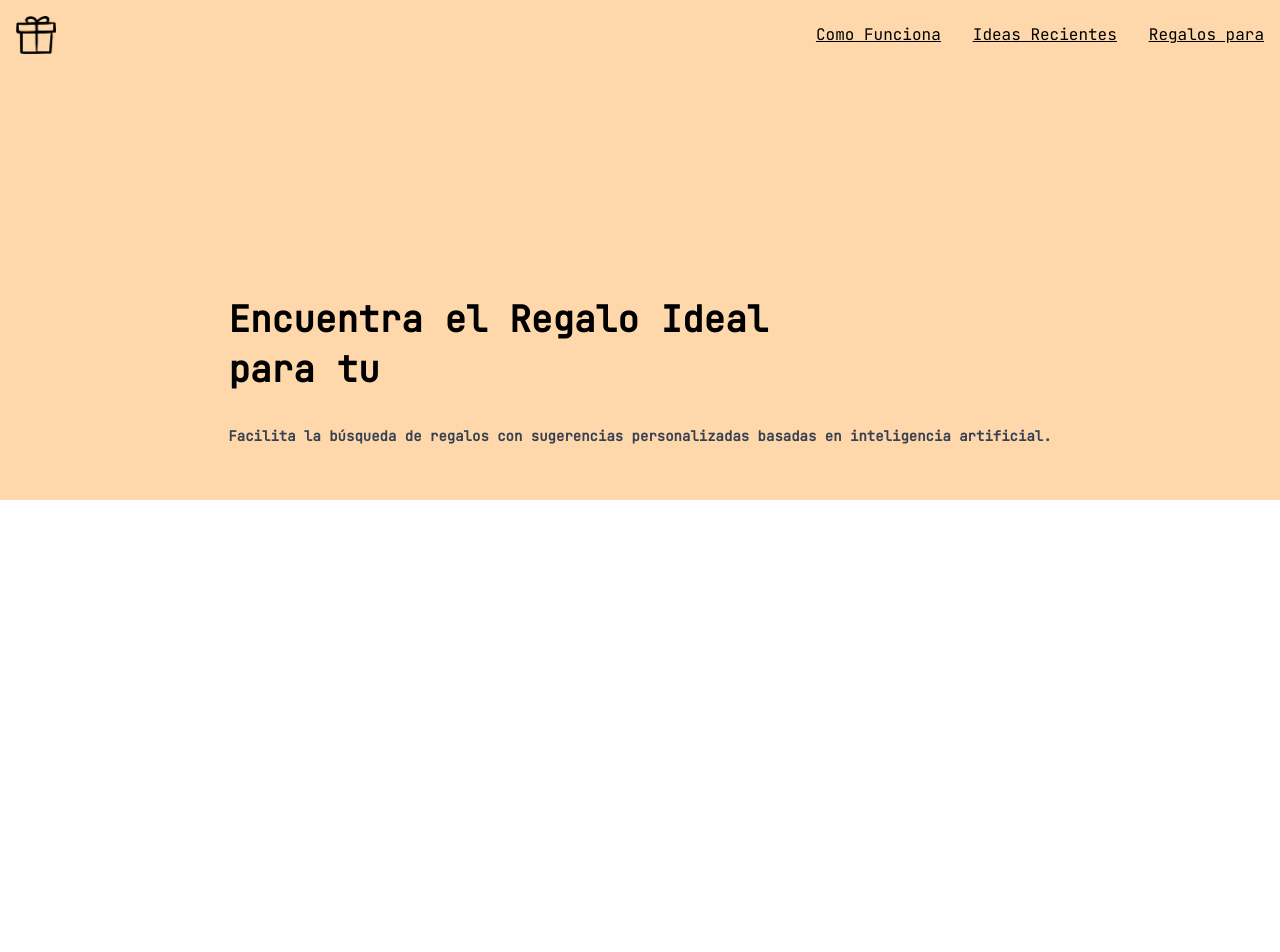
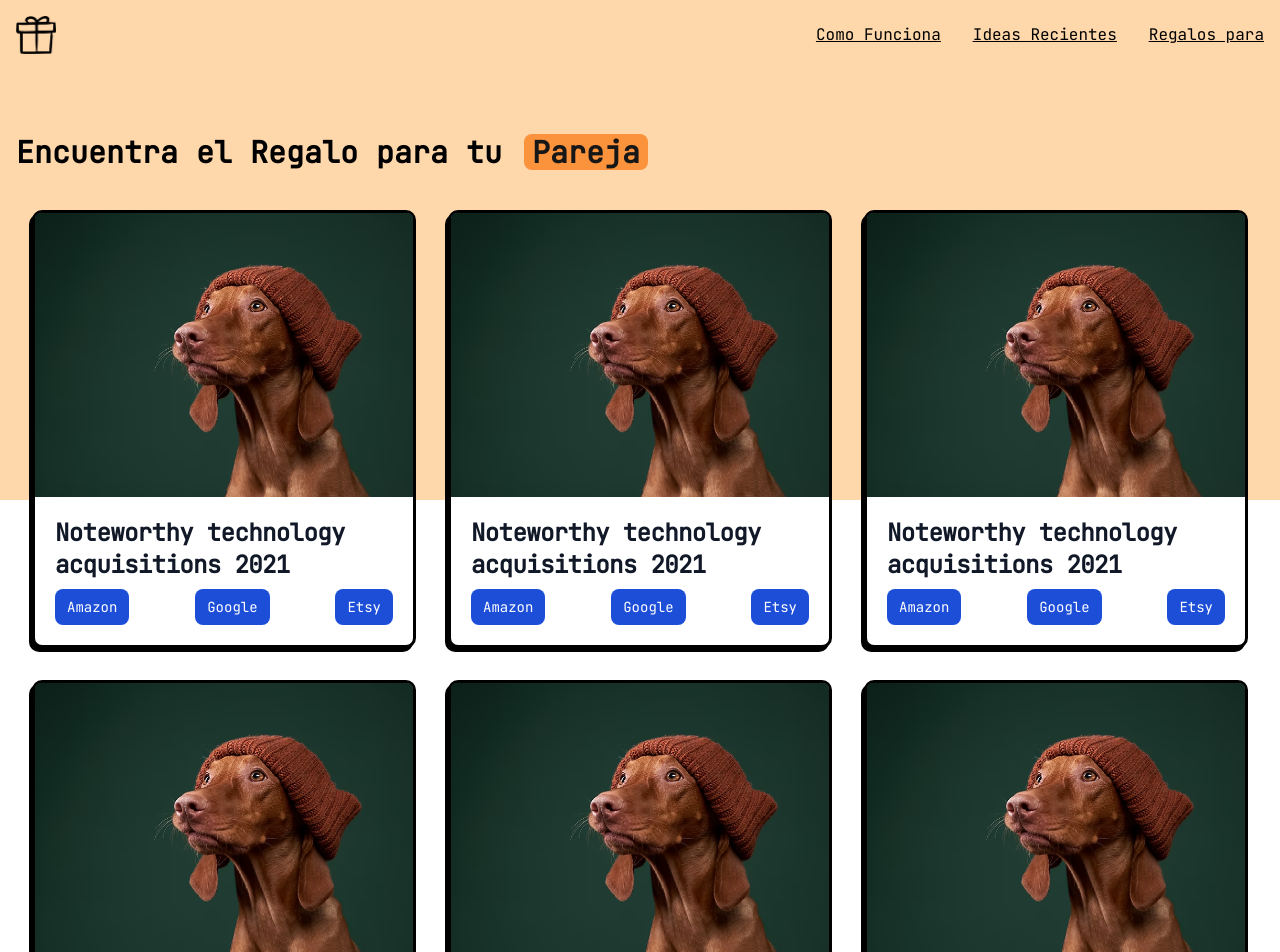
Before and after one commit to sergitejada/MiduVercelHackathon, a Next.js app: page /regalos_para in a window 1280 px wide. Shown: the top 952 px of the page. Built offline with nearby package versions, Linux system fonts and the light colour scheme.

Commit message:
post list

```diff
--- a/src/app/regalos_para/page.tsx
+++ b/src/app/regalos_para/page.tsx
@@ -1,15 +1,27 @@
+import CardGift from "@/components/ui/card-gift"
+import { FlipWords } from "@/components/ui/flip-words"
+
+const words = ["Amigo", "Pareja", "Familia"]
 export default function RegalosParaPage() {
 	return (
 		<div className="flex flex-col">
-			<div className="n relative mx-auto flex max-w-7xl justify-center gap-10 pt-16">
-				<div className="mt-40 flex h-[40rem] flex-col justify-start gap-8 px-4">
-					<h1 className="text-4xl font-extrabold leading-[50px]">
-						Encuentra el Regalo Ideal <br />
-						para tu
-					</h1>
-					<h2 className="text-sm font-semibold text-gray-700">
-						Facilita la búsqueda de regalos con sugerencias personalizadas basadas en inteligencia artificial.
-					</h2>
+			<div className="relative mx-auto flex max-w-7xl justify-center gap-10 pt-16">
+				<div id="ideas-recientes" className="relative mx-auto flex max-w-7xl flex-col gap-10">
+					<div className="flex flex-col justify-start gap-4 px-4">
+						<h1 className="text-3xl font-extrabold">
+							Encuentra el Regalo para tu <FlipWords words={words} />
+						</h1>
+					</div>
+					<div className="flex flex-wrap justify-center gap-8">
+						<CardGift />
+						<CardGift />
+						<CardGift />
+						<CardGift />
+						<CardGift />
+						<CardGift />
+						<CardGift />
+						<CardGift />
+					</div>
 				</div>
 			</div>
 		</div>
```
